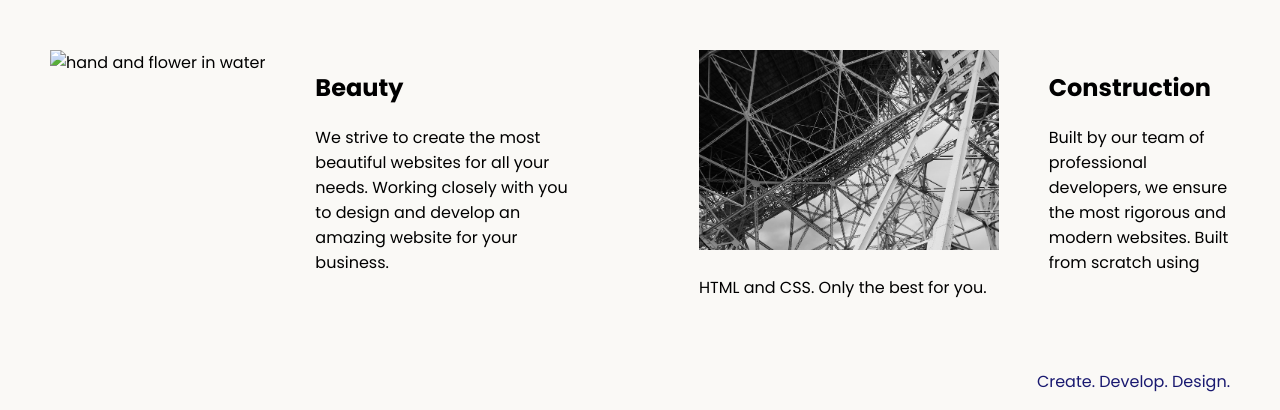
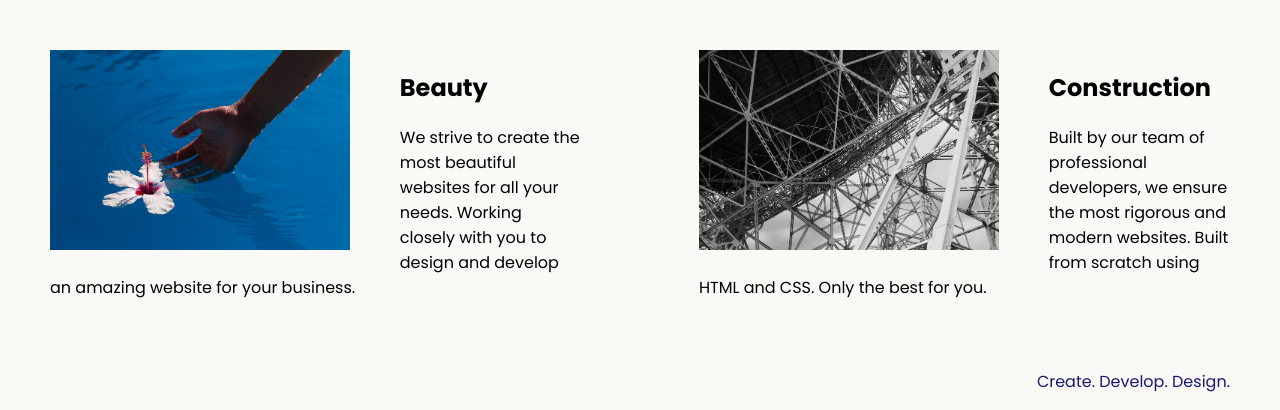
Before and after one commit to Solomonskywalker/web-design-agency, a plain HTML site: page index.html in a window 1280 px wide. Shown: the part 400-810 px from the top of the page. Drawn offline with Linux system fonts and the light colour scheme.

Commit message:
Update index.html

```diff
--- a/index.html
+++ b/index.html
@@ -15,7 +15,7 @@
   <div class="main">
        <img class="logo" src="logo.png" alt="logo">
     <h1>We are a <span class="creative">Creative</span> <br />Design Agency</h1>
-    <div class="left card"><img class="tile-image" src="./assets/images/beautiful.jpg" alt="hand and flower in water">
+    <div class="left card"><img class="tile-image" src="beautiful.jpg" alt="hand and flower in water">
       <h2 class="card-title">Beauty</h2>
       <p class="card-text">We strive to create the most beautiful websites for all your needs. Working closely with you
         to
```
